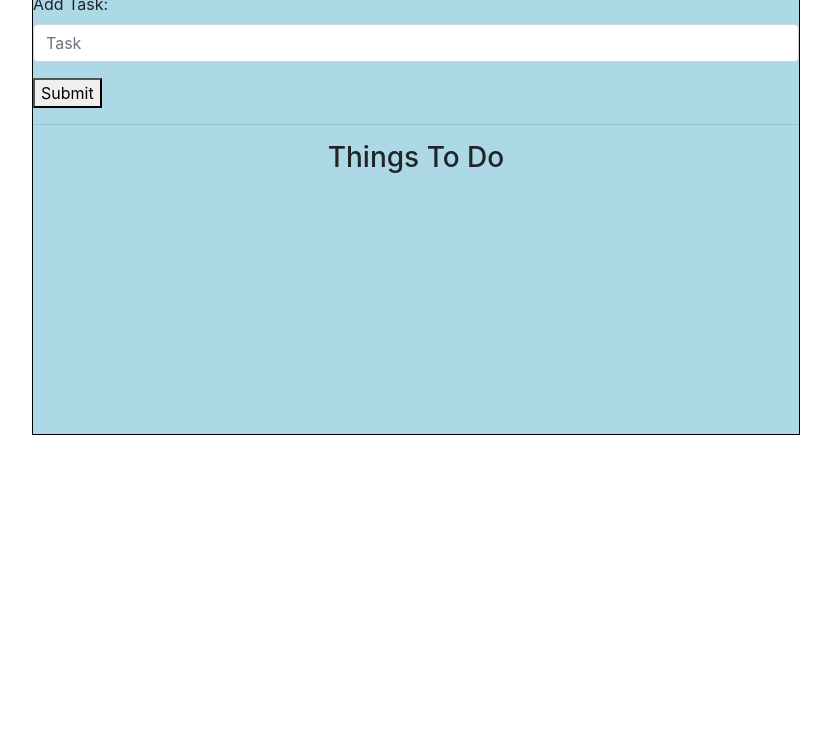
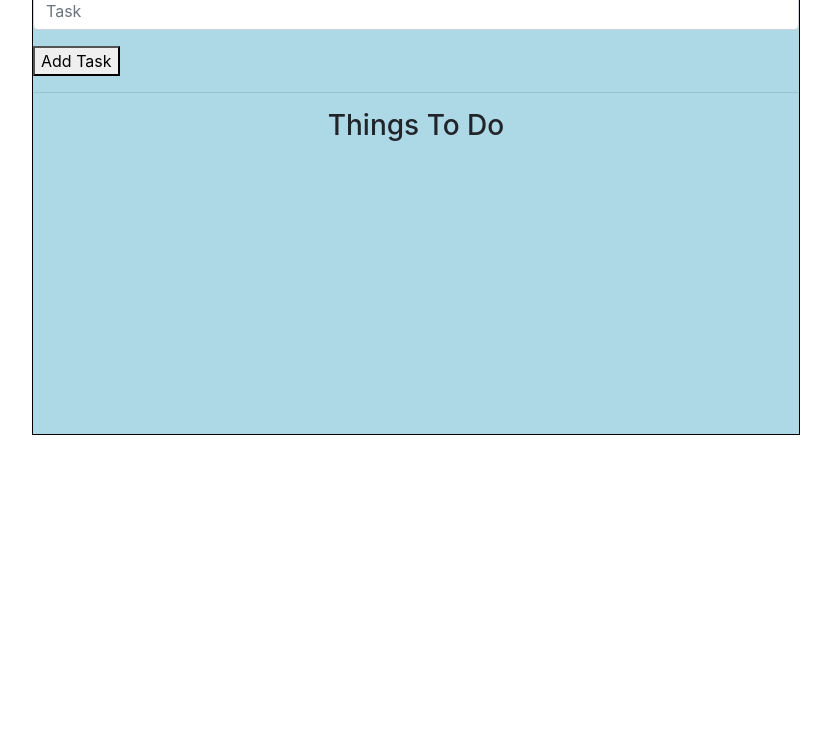
Before and after one commit to carolgreene/todos, a plain HTML site: page index.html in a window 1280 px wide. Shown: the part 65-800 px from the top of the page, without its empty margins (224-1055 px from the left). Drawn offline with nearby package versions, Linux system fonts and the light colour scheme.

Commit message:
removed label for task

```diff
--- a/index.html
+++ b/index.html
@@ -14,11 +14,10 @@
         <h1>To Do List</h1>
 
         <div class="form-group" id="form">
-            <label for="task">Add Task:</label>
             <input type="text" id="task" class="form-control" placeholder="Task">
         </div>
 
-        <button type="submit" id="button">Submit</button>
+        <button type="submit" id="button">Add Task</button>
 
         <hr>
           <div id="todo-list">
```
